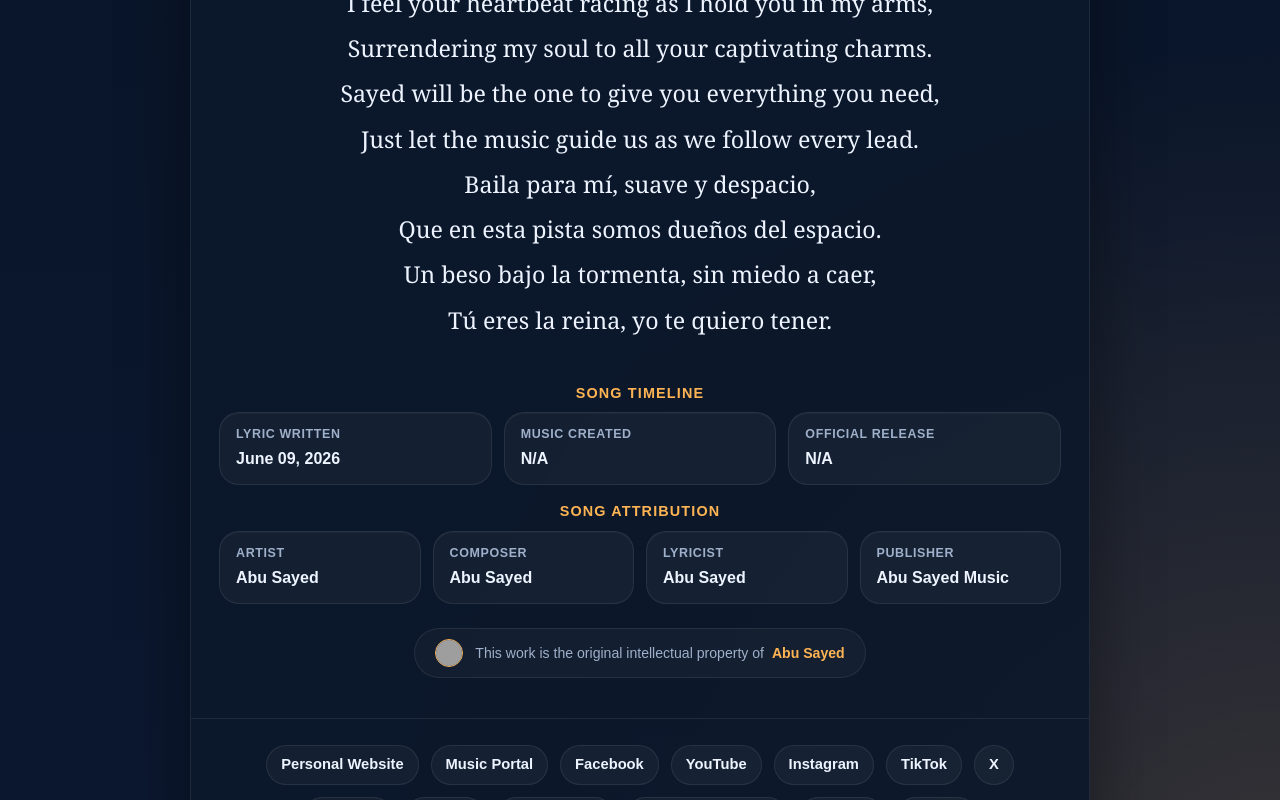
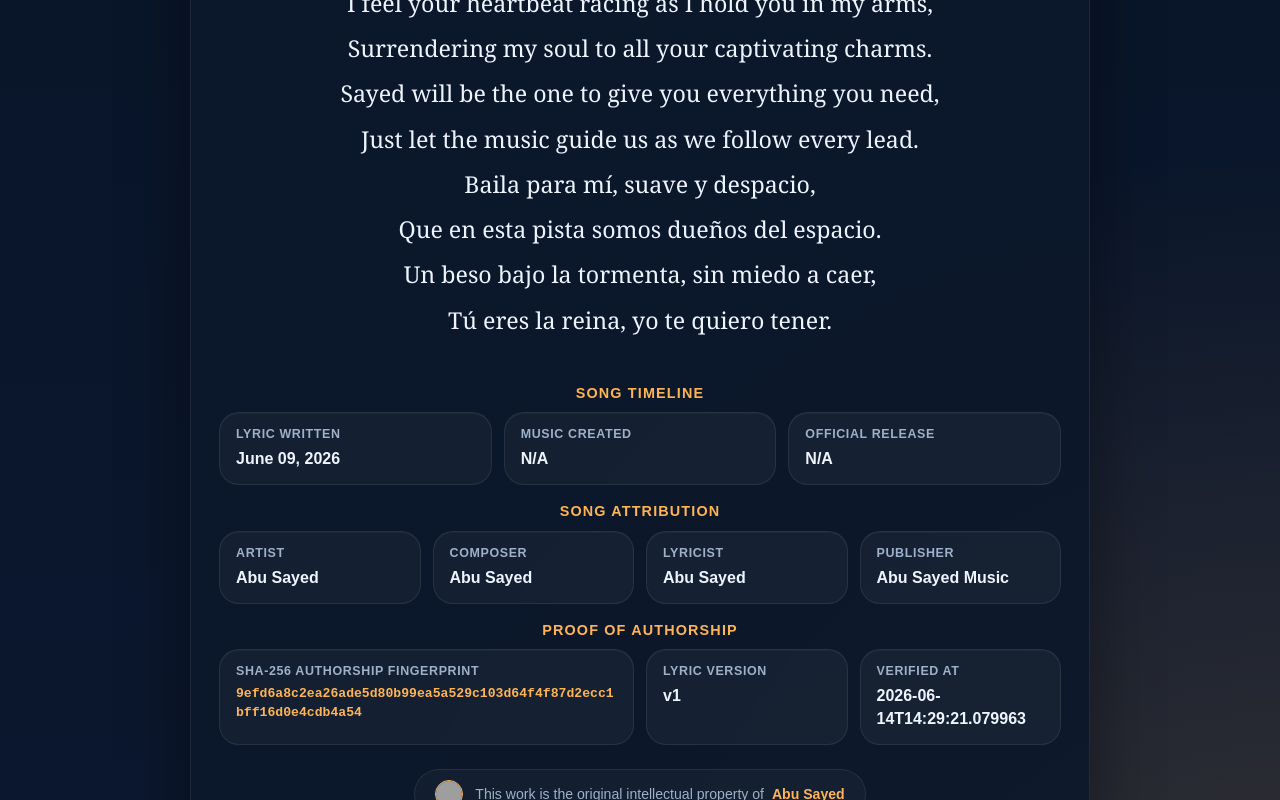
Before and after one commit to ImAbuSayed/un-beso-bajo-la-tormenta, a plain HTML site: page index.html in a window 1280 px wide. Shown: the part 2000-2800 px from the top of the page. Drawn offline with Linux system fonts and the light colour scheme; grey boxes are pictures that could not be loaded.

Commit message:
feat: update song assets v1 with signed GPG commit [verified]

```diff
--- a/index.html
+++ b/index.html
@@ -537,7 +537,7 @@
 
         <div class="controls">
             <button class="btn-speak" id="speakBtn" title="Read the lyrics aloud"><span id="speakText">Read Aloud</span></button>
-            <a href="https://music.abusayed.com.bd/Licensing/?https://imabusayed.github.io/un-beso-bajo-la-tormenta/" class="btn-license" title="Get licensing for this song" target="_blank">Get License For Un beso bajo la tormenta</a>
+            <a href="https://music.abusayed.com.bd/Licensing/?https://imabusayed.github.io/un-beso-bajo-la-tormenta/" class="btn-license" title="Get licensing for this song" target="_blank">Get a Licensing Quote for Un beso bajo la tormenta</a>
 
         </div>
         <br>
@@ -612,6 +612,26 @@
             <div class="meta-card">
                 <span class="meta-label">Publisher</span>
                 <strong>Abu Sayed Music</strong>
+            </div>
+
+                </div>
+            </div>
+
+            <div class="details-block">
+                <div class="details-title">Proof of Authorship</div>
+                <div class="meta-grid">
+
+            <div class="meta-card" style="grid-column: span 2;">
+                <span class="meta-label">SHA-256 Authorship Fingerprint</span>
+                <strong style="word-break: break-all; font-family: monospace; font-size: 0.82rem; color: var(--accent);">9efd6a8c2ea26ade5d80b99ea5a529c103d64f4f87d2ecc1bff16d0e4cdb4a54</strong>
+            </div>
+            <div class="meta-card">
+                <span class="meta-label">Lyric Version</span>
+                <strong>v1</strong>
+            </div>
+            <div class="meta-card">
+                <span class="meta-label">Verified At</span>
+                <strong>2026-06-14T14:29:21.079963</strong>
             </div>
 
                 </div>
```
Also changed, not shown: excerpts/Bridge-Preview.txt (added), excerpts/Chorus-Preview.txt (added), excerpts/Final-Chorus-Preview.txt (added), excerpts/Hook-Preview.txt (added), excerpts/Pre-Chorus-2-Preview.txt (added), excerpts/Pre-Chorus-3-Preview.txt (added), excerpts/Pre-Chorus-Preview.txt (added), excerpts/Verse-1-Preview.txt (added), excerpts/Verse-2-Preview.txt (added), excerpts/Verse-3-Preview.txt (added), hashes.txt (added), llms.txt, lyrics_backup/2026-06-14_un-beso-bajo-la-tormenta-v1.txt (added), manifest.json (added), 1 other file.
